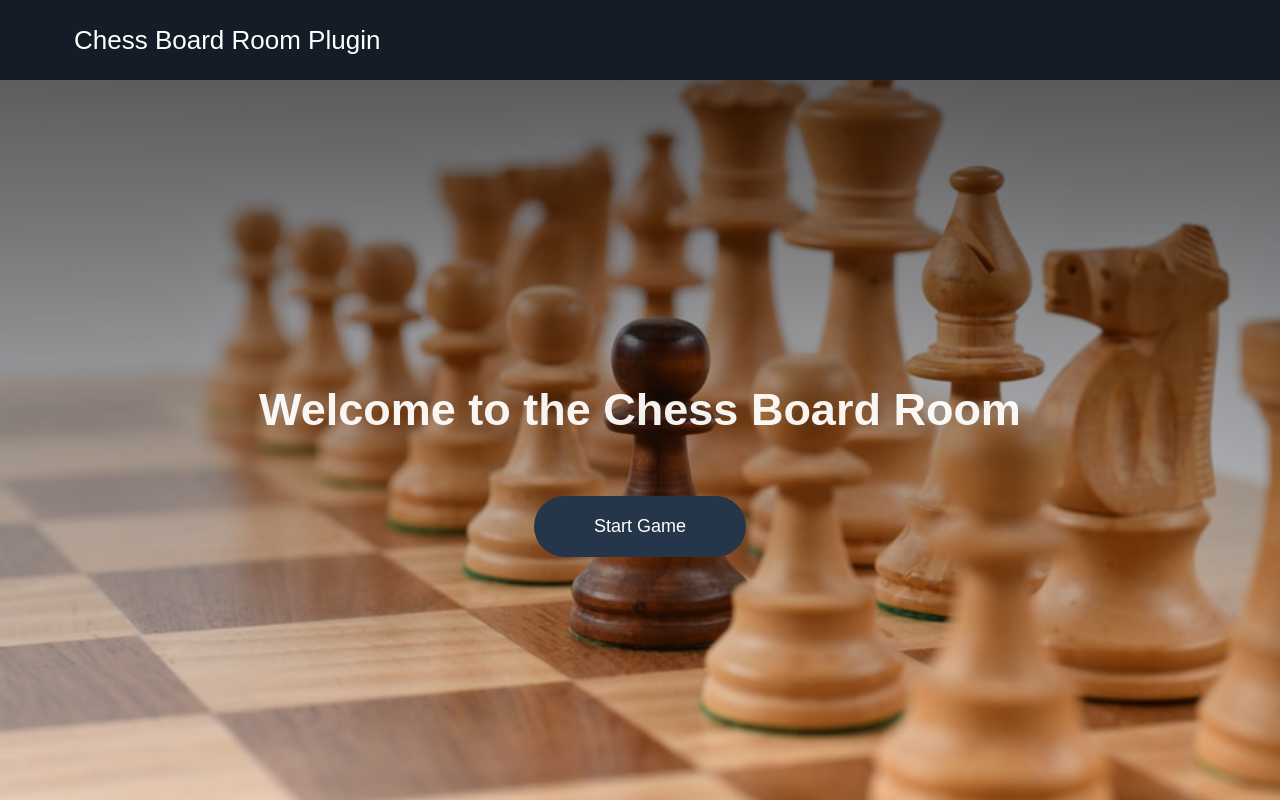
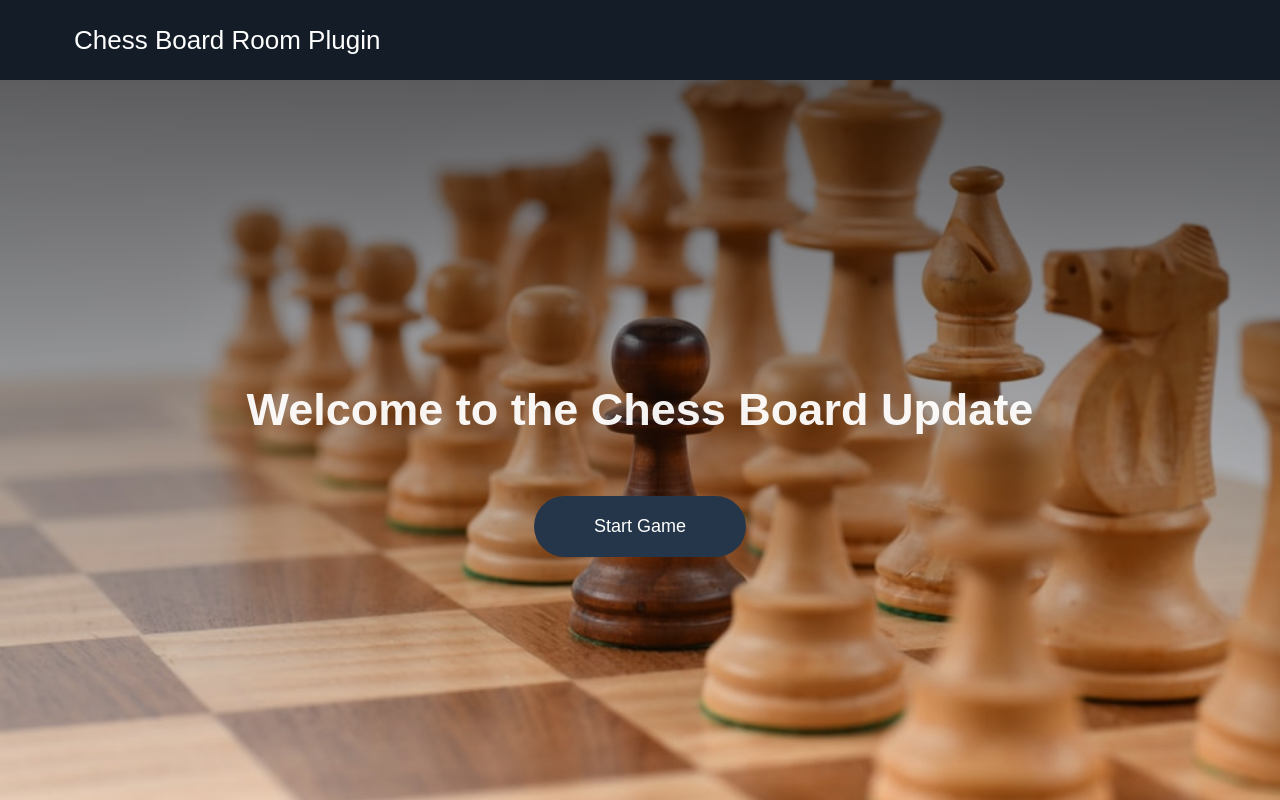
Before and after one commit to zurichat/zc_plugin_chessboard, a React (Create React App) app in the folder client/: page / in a window 1280 px wide. Built offline with nearby package versions, Linux system fonts and the light colour scheme.

Commit message:
test devop pipeline

```diff
--- a/client/src/App.js
+++ b/client/src/App.js
@@ -9,7 +9,7 @@ function App() {
         </nav>
       </header>
       <section class="hero">
-        <h2>Welcome to the Chess Board Room</h2>
+        <h2>Welcome to the Chess Board Update</h2>
 
         <button>Start Game</button>
       </section>
```
